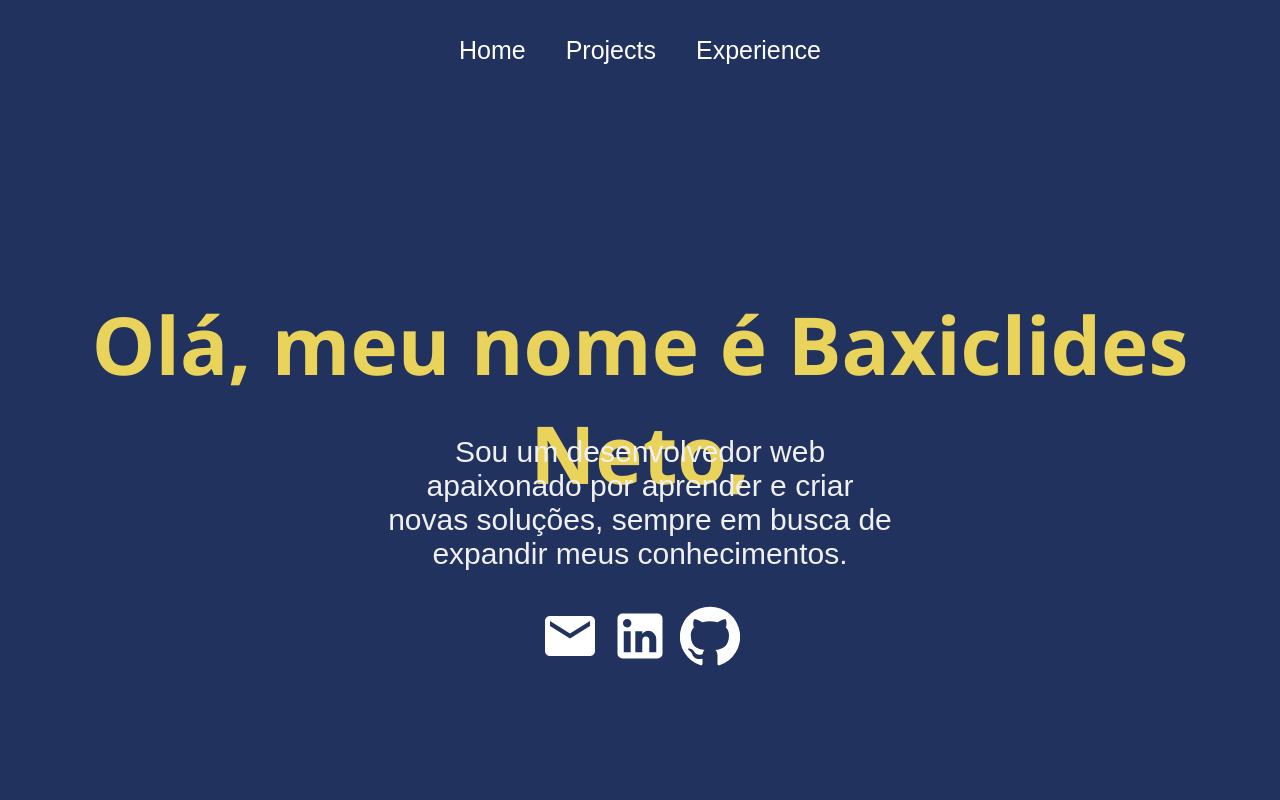
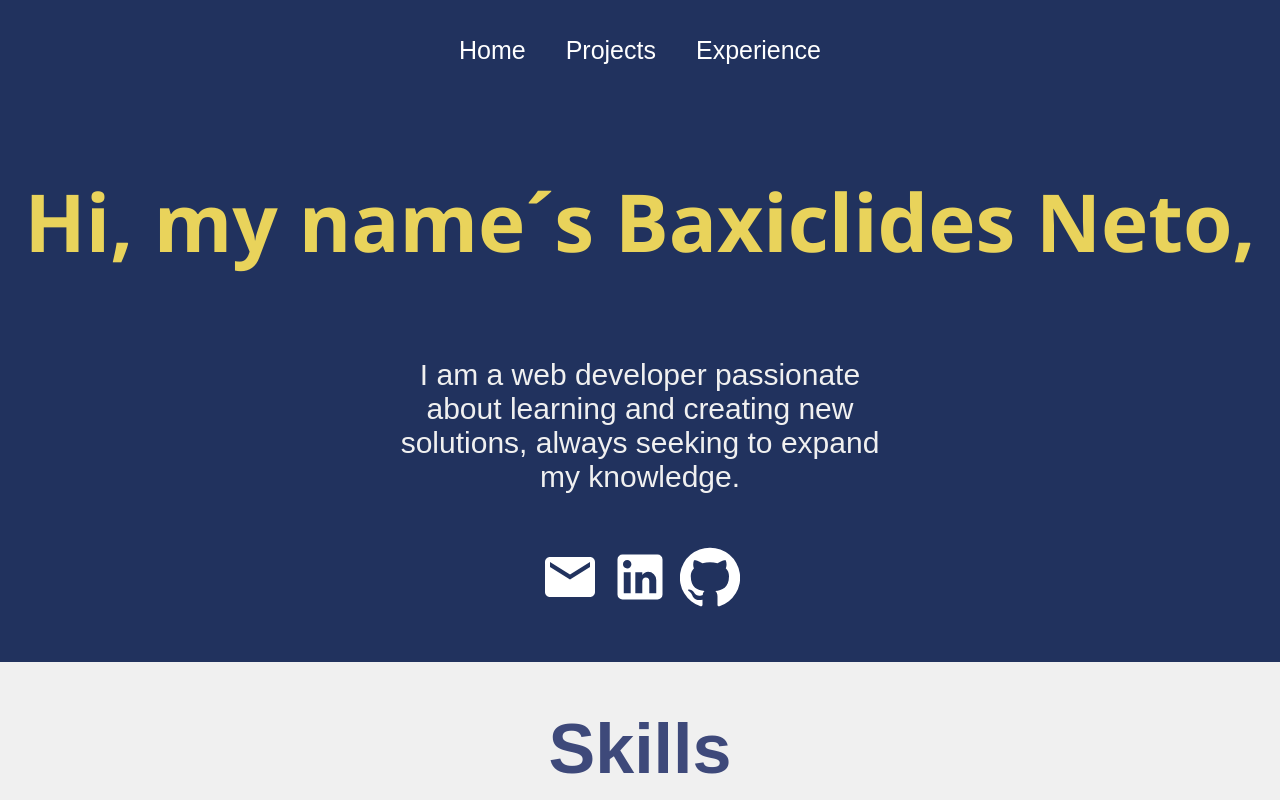
Before and after one commit to baxiclides-basso-neto/myPortfolio, a React (Vite) app: page / in a window 1280 px wide. Shown: the top 800 px of the page. Built offline with nearby package versions, Linux system fonts and the light colour scheme.

Commit message:
Fix Home page

```diff
--- a/src/pages/home/Home.jsx
+++ b/src/pages/home/Home.jsx
@@ -9,9 +9,9 @@ const Home = () => {
   return (
     <div className="home">
       <div className="about">
-        <h2>Olá, meu nome é Baxiclides Neto,</h2>
+        <h2>Hi, my name´s Baxiclides Neto,</h2>
         <div className="prompt">
-          <p>Sou um desenvolvedor web apaixonado por aprender e criar novas soluções, sempre em busca de expandir meus conhecimentos.</p>
+          <p>I am a web developer passionate about learning and creating new solutions, always seeking to expand my knowledge.</p>
           <Link to="mailto:baxnetodev@gmail.com" target="_blank">
             <EmailIcon />
           </Link>
--- a/src/styles/Home.css
+++ b/src/styles/Home.css
@@ -7,7 +7,7 @@
 
 .about {
   width: 100%;
-    height: calc(100vh - 100px);
+
   display: flex;
   flex-direction: column;
   justify-content: center;
@@ -21,16 +21,21 @@
   font-family: "Segoe UI", Tahoma, Geneva, Verdana, sans-serif;
   font-size: 80px;
   color: #e9d35b;
-    height: 50px;
 }
 
 .about .prompt {
   width: 40%;
   font-size: 30px;
 }
+
+.prompt p {
+  margin-top: 1rem;
+  margin-bottom: 3rem;
+}
 .prompt svg {
   font-size: 60px;
   margin: 5px;
+  margin-bottom: 3rem;
   color: white;
 }
 
@@ -45,6 +50,7 @@
 
 .skills h1 {
   color: #3e497a;
+  margin-bottom: 0px;
 }
 
 .skills .list {
@@ -62,7 +68,6 @@
   }
 
   .about .prompt {
-      margin-top: 10px;
     font-size: 20px;
     width: 80%;
   }
```
Lines whose indentation alone changed are shown as unchanged.
